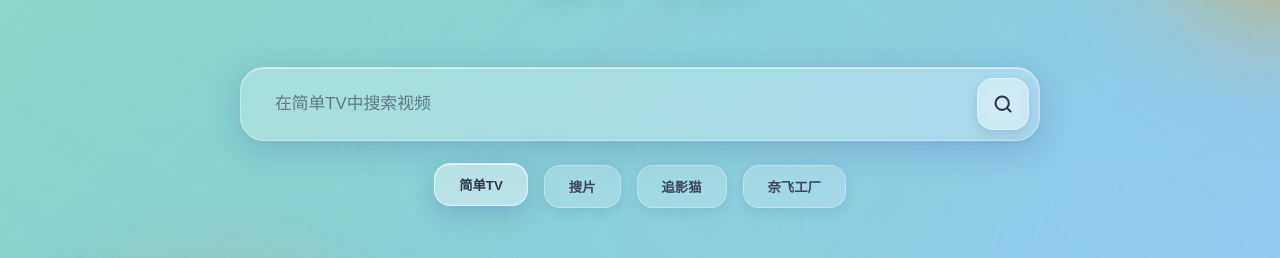
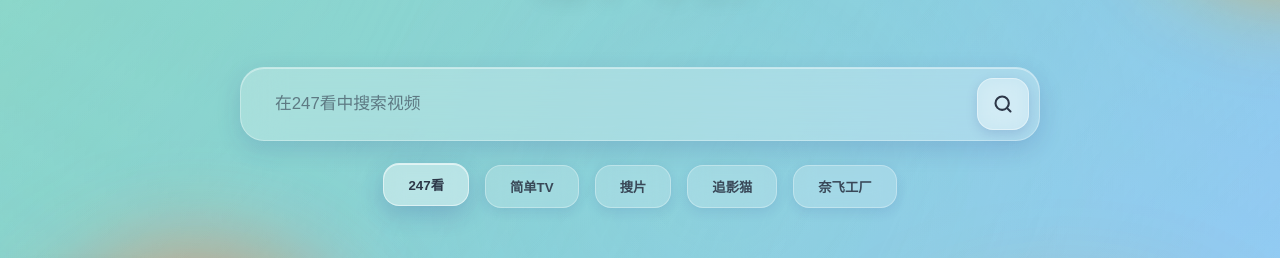
Before and after one commit to qgming/orange, a Vue app: page / in a window 1280 px wide. Shown: the part 205-463 px from the top of the page. Built offline with nearby package versions, Linux system fonts and the light colour scheme; no server answers.

Commit message:
feat(ui): 添加新视频站点并优化 UI 样式和动画
添加了新的视频站点和搜索服务配置，增强了 CSS 变量系统，改进了光球动画效果，添加了进入动画和无障碍性支持。

```diff
--- a/index.html
+++ b/index.html
@@ -5,6 +5,11 @@
     <meta name="viewport" content="width=device-width, initial-scale=1.0" />
     <title>橘子导航 - 免费影视电子书资源导航</title>
     <link rel="shortcut icon" href="/favicon.svg" />
+
+    <!-- Google Fonts - DM Sans & Space Grotesk -->
+    <link rel="preconnect" href="https://fonts.googleapis.com" />
+    <link rel="preconnect" href="https://fonts.gstatic.com" crossorigin />
+    <link href="https://fonts.googleapis.com/css2?family=DM+Sans:wght@400;500;600;700&family=Space+Grotesk:wght@600;700&display=swap" rel="stylesheet" />
     <meta
       name="description"
       content="橘子导航 - 您的一站式资源导航平台。提供免费影视、电子书、在线视频、动漫番剧、AI工具箱等优质资源。支持腾讯视频、爱奇艺、哔哩哔哩等主流平台，让您轻松找到想要的内容。"
--- a/src/assets/base.css
+++ b/src/assets/base.css
@@ -2,6 +2,46 @@
   --vt-c-white: #ffffff;
   --vt-c-black: #181818;
   --vt-c-indigo: #2c3e50;
+
+  /* Typography Scale */
+  --font-size-xs: 0.75rem;    /* 12px */
+  --font-size-sm: 0.875rem;   /* 14px */
+  --font-size-base: 1rem;     /* 16px */
+  --font-size-md: 1.125rem;   /* 18px */
+  --font-size-lg: 1.25rem;    /* 20px */
+  --font-size-xl: 1.5rem;     /* 24px */
+  --font-size-2xl: 2rem;      /* 32px */
+  --font-size-3xl: 2.5rem;    /* 40px */
+  --font-size-4xl: 3.5rem;    /* 56px */
+
+  /* Line Heights */
+  --line-height-tight: 1.2;
+  --line-height-snug: 1.4;
+  --line-height-normal: 1.6;
+  --line-height-relaxed: 1.75;
+
+  /* Font Weights */
+  --font-weight-normal: 400;
+  --font-weight-medium: 500;
+  --font-weight-semibold: 600;
+  --font-weight-bold: 700;
+  --font-weight-extrabold: 800;
+
+  /* Letter Spacing */
+  --letter-spacing-tight: -0.02em;
+  --letter-spacing-normal: 0;
+  --letter-spacing-wide: 0.02em;
+
+  /* Spacing Scale */
+  --space-xs: 0.25rem;   /* 4px */
+  --space-sm: 0.5rem;    /* 8px */
+  --space-md: 0.75rem;   /* 12px */
+  --space-lg: 1rem;      /* 16px */
+  --space-xl: 1.5rem;    /* 24px */
+  --space-2xl: 2rem;     /* 32px */
+  --space-3xl: 3rem;     /* 48px */
+  --space-4xl: 4rem;     /* 64px */
+  --space-5xl: 6rem;     /* 96px */
 
   /* Liquid Glass 设计系统变量 */
   --liquid-glass-bg: rgba(255, 255, 255, 0.08);
@@ -11,6 +51,24 @@
   --liquid-glass-shadow-hover: 0 16px 48px 0 rgba(0, 0, 0, 0.15);
   --liquid-glass-blur: blur(20px);
   --liquid-glass-blur-strong: blur(40px);
+
+  /* Glassmorphism Layers */
+  --glass-subtle: rgba(255, 255, 255, 0.08);
+  --glass-light: rgba(255, 255, 255, 0.15);
+  --glass-medium: rgba(255, 255, 255, 0.25);
+  --glass-strong: rgba(255, 255, 255, 0.35);
+  --glass-intense: rgba(255, 255, 255, 0.45);
+
+  /* Shadow System */
+  --shadow-sm: 0 2px 8px rgba(31, 38, 135, 0.08);
+  --shadow-md: 0 4px 16px rgba(31, 38, 135, 0.12);
+  --shadow-lg: 0 8px 24px rgba(31, 38, 135, 0.15);
+  --shadow-xl: 0 16px 48px rgba(31, 38, 135, 0.2);
+  --shadow-2xl: 0 24px 64px rgba(31, 38, 135, 0.25);
+
+  /* Inset Highlights */
+  --highlight-subtle: inset 0 1px 0 rgba(255, 255, 255, 0.4);
+  --highlight-strong: inset 0 1px 0 rgba(255, 255, 255, 0.6);
 
   /* Liquid Glass 光泽效果 */
   --liquid-shine: linear-gradient(
@@ -39,10 +97,31 @@
       transparent 50%
     );
 
-  /* 主题色 - 柔和色调 */
+  /* 主题色 - 柔和色调 + 暖色调 */
   --color-primary: #8ec5fc;
   --color-secondary: #7dd3c0;
-  --color-accent: #a8e6cf;
+  --color-accent: #ffa07a;       /* Light coral - warmer accent */
+  --color-accent-alt: #ffb88c;   /* Peach */
+
+  /* Orange Orbs - Enhanced Vibrancy */
+  --orb-orange-1: rgba(255, 165, 0, 0.8);
+  --orb-orange-2: rgba(255, 140, 0, 0.7);
+  --orb-coral: rgba(255, 127, 80, 0.75);
+
+  /* Text Colors - Improved Contrast */
+  --text-primary: #2d3748;
+  --text-secondary: #4a5568;
+  --text-tertiary: #718096;
+  --text-on-dark: #ffffff;
+
+  /* Z-Index Layering */
+  --z-background: -1;
+  --z-base: 0;
+  --z-content: 1;
+  --z-elevated: 10;
+  --z-sticky: 50;
+  --z-overlay: 100;
+  --z-modal: 1000;
 }
 
 /* 项目语义颜色变量 */
@@ -61,14 +140,15 @@
 
 body {
   min-height: 100vh;
-  color: var(--color-text);
+  color: var(--text-primary);
   background: var(--gradient-background);
   background-attachment: fixed;
-  line-height: 1.6;
-  font-family: Inter, -apple-system, BlinkMacSystemFont, "Segoe UI", Roboto,
+  line-height: var(--line-height-normal);
+  font-family: 'DM Sans', Inter, -apple-system, BlinkMacSystemFont, "Segoe UI", Roboto,
     Oxygen, Ubuntu, Cantarell, "Fira Sans", "Droid Sans", "Helvetica Neue",
     sans-serif;
-  font-size: 15px;
+  font-size: var(--font-size-base);
+  font-weight: var(--font-weight-normal);
   -webkit-font-smoothing: antialiased;
   -moz-osx-font-smoothing: grayscale;
   position: relative;
@@ -99,7 +179,7 @@
       transparent 50%
     );
   animation: liquidFlow 20s ease-in-out infinite;
-  z-index: -1;
+  z-index: var(--z-background);
 }
 
 @keyframes liquidFlow {
@@ -132,7 +212,7 @@
   bottom: 0;
   background: var(--liquid-shine);
   pointer-events: none;
-  z-index: -1;
+  z-index: var(--z-background);
   opacity: 0.3;
 }
 
@@ -165,3 +245,43 @@
   box-shadow: var(--liquid-glass-shadow-hover);
   transform: translateY(-2px);
 }
+
+/* Enhanced focus indicators for accessibility */
+*:focus-visible {
+  outline: 3px solid rgba(255, 165, 0, 0.6);
+  outline-offset: 3px;
+  border-radius: 8px;
+  transition: outline-offset 0.2s ease;
+}
+
+/* Skip to content link */
+.skip-link {
+  position: absolute;
+  top: -40px;
+  left: 0;
+  background: var(--text-primary);
+  color: var(--text-on-dark);
+  padding: 0.75rem 1.5rem;
+  border-radius: 0 0 8px 0;
+  z-index: var(--z-modal);
+  transition: top 0.3s ease;
+  text-decoration: none;
+  font-weight: var(--font-weight-semibold);
+}
+
+.skip-link:focus {
+  top: 0;
+}
+
+/* Screen reader only class */
+.sr-only {
+  position: absolute;
+  width: 1px;
+  height: 1px;
+  padding: 0;
+  margin: -1px;
+  overflow: hidden;
+  clip: rect(0, 0, 0, 0);
+  white-space: nowrap;
+  border-width: 0;
+}
--- a/src/assets/main.css
+++ b/src/assets/main.css
@@ -17,144 +17,164 @@
   width: 100%;
   height: 100%;
   pointer-events: none;
-  z-index: 0;
+  z-index: var(--z-background);
 }
 
-/* 独立的橘子色光球 */
+/* 独立的橘子色光球 - Enhanced with breathing motion */
 .orange-orb {
   position: fixed;
   border-radius: 50%;
   pointer-events: none;
-  z-index: 0;
+  z-index: var(--z-background);
   filter: blur(60px);
+  transform: translateZ(0);
+  backface-visibility: hidden;
 }
 
 .orange-orb-1 {
   width: 320px;
   height: 320px;
-  background: radial-gradient(circle, rgba(255, 165, 0, 0.75) 0%, rgba(255, 140, 0, 0.45) 50%, transparent 100%);
+  background: radial-gradient(circle, var(--orb-orange-1) 0%, var(--orb-orange-2) 50%, transparent 100%);
   top: 5%;
   left: 5%;
-  animation: physicsOrb1 24s linear infinite;
+  animation: physicsOrb1 28s cubic-bezier(0.45, 0.05, 0.55, 0.95) infinite;
 }
 
 .orange-orb-2 {
   width: 380px;
   height: 380px;
-  background: radial-gradient(circle, rgba(255, 140, 0, 0.7) 0%, rgba(255, 127, 80, 0.4) 50%, transparent 100%);
+  background: radial-gradient(circle, var(--orb-orange-2) 0%, var(--orb-coral) 50%, transparent 100%);
   top: 40%;
   right: 10%;
-  animation: physicsOrb2 28s linear infinite;
+  animation: physicsOrb2 32s cubic-bezier(0.45, 0.05, 0.55, 0.95) infinite;
 }
 
 .orange-orb-3 {
   width: 300px;
   height: 300px;
-  background: radial-gradient(circle, rgba(255, 127, 80, 0.75) 0%, rgba(255, 165, 0, 0.45) 50%, transparent 100%);
+  background: radial-gradient(circle, var(--orb-coral) 0%, var(--orb-orange-1) 50%, transparent 100%);
   bottom: 10%;
   left: 35%;
-  animation: physicsOrb3 26s linear infinite;
+  animation: physicsOrb3 30s cubic-bezier(0.45, 0.05, 0.55, 0.95) infinite;
 }
 
-/* 光球1 - 对角线反弹运动 */
+/* 光球1 - Enhanced with breathing motion and brightness */
 @keyframes physicsOrb1 {
-  0% {
+  0%, 100% {
     transform: translate(0, 0) scale(1);
+    filter: blur(60px) brightness(1);
   }
   12.5% {
-    transform: translate(70vw, 30vh) scale(1.08);
+    transform: translate(70vw, 30vh) scale(1.15);
+    filter: blur(70px) brightness(1.1);
   }
   25% {
     transform: translate(65vw, 70vh) scale(1.05);
+    filter: blur(65px) brightness(1.05);
   }
   37.5% {
-    transform: translate(10vw, 75vh) scale(0.95);
+    transform: translate(10vw, 75vh) scale(0.9);
+    filter: blur(50px) brightness(0.95);
   }
   50% {
     transform: translate(-5vw, 40vh) scale(1.02);
+    filter: blur(60px) brightness(1);
   }
   62.5% {
-    transform: translate(40vw, 5vh) scale(1.1);
+    transform: translate(40vw, 5vh) scale(1.18);
+    filter: blur(75px) brightness(1.12);
   }
   75% {
     transform: translate(75vw, 10vh) scale(0.98);
+    filter: blur(58px) brightness(0.98);
   }
   87.5% {
-    transform: translate(80vw, 65vh) scale(1.05);
-  }
-  100% {
-    transform: translate(0, 0) scale(1);
+    transform: translate(80vw, 65vh) scale(1.08);
+    filter: blur(68px) brightness(1.06);
   }
 }
 
-/* 光球2 - 复杂路径反弹 */
+/* 光球2 - Enhanced complex path with breathing */
 @keyframes physicsOrb2 {
-  0% {
+  0%, 100% {
     transform: translate(0, 0) scale(1);
+    filter: blur(60px) brightness(1);
   }
   10% {
-    transform: translate(-45vw, -25vh) scale(1.06);
+    transform: translate(-45vw, -25vh) scale(1.12);
+    filter: blur(70px) brightness(1.08);
   }
   20% {
-    transform: translate(-60vw, 15vh) scale(0.94);
+    transform: translate(-60vw, 15vh) scale(0.92);
+    filter: blur(52px) brightness(0.96);
   }
   30% {
-    transform: translate(-50vw, 45vh) scale(1.08);
+    transform: translate(-50vw, 45vh) scale(1.16);
+    filter: blur(72px) brightness(1.1);
   }
   40% {
     transform: translate(-15vw, 50vh) scale(1.02);
+    filter: blur(62px) brightness(1.02);
   }
   50% {
-    transform: translate(20vw, 35vh) scale(0.96);
+    transform: translate(20vw, 35vh) scale(0.94);
+    filter: blur(56px) brightness(0.98);
   }
   60% {
-    transform: translate(15vw, -20vh) scale(1.1);
+    transform: translate(15vw, -20vh) scale(1.14);
+    filter: blur(71px) brightness(1.09);
   }
   70% {
     transform: translate(-30vw, -35vh) scale(1.04);
+    filter: blur(64px) brightness(1.04);
   }
   80% {
-    transform: translate(-55vw, -15vh) scale(0.98);
+    transform: translate(-55vw, -15vh) scale(0.96);
+    filter: blur(58px) brightness(0.99);
   }
   90% {
-    transform: translate(-40vw, 25vh) scale(1.05);
-  }
-  100% {
-    transform: translate(0, 0) scale(1);
+    transform: translate(-40vw, 25vh) scale(1.06);
+    filter: blur(66px) brightness(1.05);
   }
 }
 
-/* 光球3 - 弹跳式运动 */
+/* 光球3 - Enhanced bouncing motion with breathing */
 @keyframes physicsOrb3 {
-  0% {
+  0%, 100% {
     transform: translate(0, 0) scale(1);
+    filter: blur(60px) brightness(1);
   }
   11% {
-    transform: translate(35vw, -55vh) scale(1.07);
+    transform: translate(35vw, -55vh) scale(1.13);
+    filter: blur(69px) brightness(1.08);
   }
   22% {
-    transform: translate(55vw, -65vh) scale(0.95);
+    transform: translate(55vw, -65vh) scale(0.93);
+    filter: blur(54px) brightness(0.97);
   }
   33% {
-    transform: translate(50vw, -30vh) scale(1.1);
+    transform: translate(50vw, -30vh) scale(1.17);
+    filter: blur(73px) brightness(1.11);
   }
   44% {
     transform: translate(15vw, -40vh) scale(1.03);
+    filter: blur(63px) brightness(1.03);
   }
   55% {
-    transform: translate(-20vw, -60vh) scale(0.92);
+    transform: translate(-20vw, -60vh) scale(0.90);
+    filter: blur(50px) brightness(0.95);
   }
   66% {
-    transform: translate(-30vw, -25vh) scale(1.08);
+    transform: translate(-30vw, -25vh) scale(1.14);
+    filter: blur(71px) brightness(1.09);
   }
   77% {
     transform: translate(5vw, -15vh) scale(1.02);
+    filter: blur(62px) brightness(1.02);
   }
   88% {
-    transform: translate(25vw, -45vh) scale(0.97);
-  }
-  100% {
-    transform: translate(0, 0) scale(1);
+    transform: translate(25vw, -45vh) scale(0.96);
+    filter: blur(58px) brightness(0.99);
   }
 }
 
@@ -257,21 +277,45 @@
   }
 }
 
-/* 增强焦点可见性 */
-*:focus-visible {
-  outline: 3px solid rgba(255, 255, 255, 0.5);
-  outline-offset: 2px;
-  border-radius: 8px;
-}
-
 /* 禁用元素样式 */
 button:disabled,
 input:disabled {
   opacity: 0.5;
   cursor: not-allowed;
+  filter: grayscale(0.3);
 }
 
 /* 平滑过渡 */
 * {
   transition-timing-function: cubic-bezier(0.4, 0, 0.2, 1);
 }
+
+/* Prefers-reduced-motion support for accessibility */
+@media (prefers-reduced-motion: reduce) {
+  *,
+  *::before,
+  *::after {
+    animation-duration: 0.01ms !important;
+    animation-iteration-count: 1 !important;
+    transition-duration: 0.01ms !important;
+    scroll-behavior: auto !important;
+  }
+
+  .orange-orb {
+    animation: none;
+    opacity: 0.5;
+  }
+
+  .site-card:hover,
+  .ranking-card:hover,
+  .tab-btn:hover {
+    transform: none;
+  }
+}
+
+/* Performance optimizations */
+.orange-orb,
+.site-card,
+.ranking-card {
+  will-change: transform;
+}
--- a/src/components/RealtimeRanking.vue
+++ b/src/components/RealtimeRanking.vue
@@ -148,7 +148,9 @@
       <!-- 网剧榜单 -->
       <div v-show="activeTab === 'web'" class="ranking-list" :class="{ collapsed: !isExpanded }">
         <div v-for="(item, index) in webRanking.slice(0, 28)" :key="item.series_id" class="ranking-card"
-          :class="{ hidden: !isExpanded && index >= 4 }" @click="handleCardClick(item.series_name)">
+          :class="{ hidden: !isExpanded && index >= 4 }"
+          :style="{ '--rank-index': index }"
+          @click="handleCardClick(item.series_name)">
           <div :class="['rank-badge', getRankingClass(index + 1)]">
             {{ index + 1 }}
           </div>
@@ -165,7 +167,9 @@
       <!-- 电视榜单 -->
       <div v-show="activeTab === 'tv'" class="ranking-list" :class="{ collapsed: !isExpanded }">
         <div v-for="(item, index) in tvRanking.slice(0, 28)" :key="index" class="ranking-card"
-          :class="{ hidden: !isExpanded && index >= 4 }" @click="handleCardClick(item.programme_name)">
+          :class="{ hidden: !isExpanded && index >= 4 }"
+          :style="{ '--rank-index': index }"
+          @click="handleCardClick(item.programme_name)">
           <div :class="['rank-badge', getRankingClass(index + 1)]">
             {{ index + 1 }}
           </div>
@@ -328,14 +332,26 @@
   gap: 1.2rem;
   padding: 1.2rem 1.5rem;
   border-radius: 20px;
-  background: rgba(255, 255, 255, 0.2);
+  background: var(--glass-light);
   backdrop-filter: blur(12px);
   -webkit-backdrop-filter: blur(12px);
   border: 1px solid rgba(255, 255, 255, 0.3);
-  transition: all 0.3s cubic-bezier(0.4, 0, 0.2, 1);
-  box-shadow: 0 8px 24px rgba(31, 38, 135, 0.12),
-    inset 0 1px 0 rgba(255, 255, 255, 0.4);
+  transition: all 0.4s cubic-bezier(0.34, 1.56, 0.64, 1);
+  box-shadow: var(--shadow-lg), var(--highlight-subtle);
   cursor: pointer;
+  animation: rankingEnter 0.6s cubic-bezier(0.22, 1, 0.36, 1) backwards;
+  animation-delay: calc(var(--rank-index) * 0.05s);
+}
+
+@keyframes rankingEnter {
+  0% {
+    opacity: 0;
+    transform: translateX(-20px);
+  }
+  100% {
+    opacity: 1;
+    transform: translateX(0);
+  }
 }
 
 .ranking-card.hidden {
@@ -343,10 +359,11 @@
 }
 
 .ranking-card:hover {
-  transform: translateY(-6px) scale(1.02);
-  background: rgba(255, 255, 255, 0.3);
-  box-shadow: 0 16px 40px rgba(31, 38, 135, 0.2),
-    inset 0 1px 0 rgba(255, 255, 255, 0.5);
+  transform: translateY(-8px) scale(1.02) rotate(0.5deg);
+  background: var(--glass-medium);
+  box-shadow: var(--shadow-xl),
+    0 8px 16px rgba(31, 38, 135, 0.15),
+    var(--highlight-strong);
   border-color: rgba(255, 255, 255, 0.4);
 }
 
--- a/src/components/SearchBox.vue
+++ b/src/components/SearchBox.vue
@@ -76,16 +76,17 @@
 
 .title {
   color: #ffffff;
-  font-size: 3.5rem;
-  font-weight: 800;
-  letter-spacing: -0.02em;
-  margin-bottom: 3rem;
+  font-size: var(--font-size-4xl);
+  font-weight: var(--font-weight-bold);
+  letter-spacing: var(--letter-spacing-tight);
+  margin-bottom: var(--space-3xl);
   position: relative;
   text-shadow: 0 4px 20px rgba(0, 0, 0, 0.1);
   background: linear-gradient(135deg, #ffffff 0%, rgba(255, 255, 255, 0.8) 100%);
   -webkit-background-clip: text;
   background-clip: text;
   -webkit-text-fill-color: transparent;
+  font-family: 'Space Grotesk', 'DM Sans', sans-serif;
 }
 
 .search-box-container {
@@ -98,22 +99,22 @@
   max-width: 800px;
   margin: 0 auto;
   border-radius: 24px;
-  background: rgba(255, 255, 255, 0.25);
-  backdrop-filter: blur(20px);
-  -webkit-backdrop-filter: blur(20px);
+  background: var(--glass-medium);
+  backdrop-filter: var(--liquid-glass-blur);
+  -webkit-backdrop-filter: var(--liquid-glass-blur);
   border: 1px solid rgba(255, 255, 255, 0.3);
-  box-shadow: 0 8px 32px rgba(31, 38, 135, 0.2),
-    inset 0 1px 0 rgba(255, 255, 255, 0.5);
-  transition: all 0.3s cubic-bezier(0.4, 0, 0.2, 1);
+  box-shadow: var(--shadow-lg), var(--highlight-subtle);
+  transition: all 0.4s cubic-bezier(0.34, 1.56, 0.64, 1);
   padding: 10px;
   position: relative;
 }
 
 .search-box:hover {
-  transform: translateY(-4px);
-  background: rgba(255, 255, 255, 0.35);
-  box-shadow: 0 16px 48px rgba(31, 38, 135, 0.3),
-    inset 0 1px 0 rgba(255, 255, 255, 0.6);
+  transform: translateY(-6px);
+  background: var(--glass-strong);
+  box-shadow: var(--shadow-xl),
+    0 0 40px rgba(142, 197, 252, 0.2),
+    var(--highlight-strong);
   border-color: rgba(255, 255, 255, 0.4);
 }
 
--- a/src/components/VideoNav.vue
+++ b/src/components/VideoNav.vue
@@ -250,7 +250,8 @@
     <div v-for="(sites, category) in filteredSites" :key="category" class="category">
       <h2 v-if="showCategoryTitles">{{ category }}</h2>
       <div class="site-list">
-        <a v-for="site in sites" :key="site.name" :href="site.url" @click="handleLinkClick($event, site.url)"
+        <a v-for="(site, index) in sites" :key="site.name" :href="site.url" @click="handleLinkClick($event, site.url)"
+          :style="{ '--card-index': index }"
           class="site-card">
           <div class="card-header">
             <div class="site-icon-wrapper">
@@ -412,22 +413,35 @@
 .site-card {
   padding: 1.5rem;
   border-radius: 20px;
-  background: rgba(255, 255, 255, 0.2);
+  background: var(--glass-light);
   backdrop-filter: blur(12px);
   -webkit-backdrop-filter: blur(12px);
   border: 1px solid rgba(255, 255, 255, 0.3);
-  transition: all 0.3s cubic-bezier(0.4, 0, 0.2, 1);
-  box-shadow: 0 8px 24px rgba(31, 38, 135, 0.12),
-    inset 0 1px 0 rgba(255, 255, 255, 0.4);
+  transition: all 0.4s cubic-bezier(0.34, 1.56, 0.64, 1);
+  box-shadow: var(--shadow-lg), var(--highlight-subtle);
   text-decoration: none;
   display: block;
+  animation: cardEnter 0.5s cubic-bezier(0.34, 1.56, 0.64, 1) backwards;
+  animation-delay: calc(var(--card-index) * 0.03s);
+}
+
+@keyframes cardEnter {
+  0% {
+    opacity: 0;
+    transform: translateY(30px) scale(0.95);
+  }
+  100% {
+    opacity: 1;
+    transform: translateY(0) scale(1);
+  }
 }
 
 .site-card:hover {
-  transform: translateY(-8px) scale(1.03);
-  background: rgba(255, 255, 255, 0.3);
-  box-shadow: 0 20px 48px rgba(31, 38, 135, 0.2),
-    inset 0 1px 0 rgba(255, 255, 255, 0.5);
+  transform: translateY(-12px) scale(1.04) rotate(1deg);
+  background: var(--glass-medium);
+  box-shadow: var(--shadow-2xl),
+    0 8px 16px rgba(31, 38, 135, 0.15),
+    var(--highlight-strong);
   border-color: rgba(255, 255, 255, 0.4);
 }
 
@@ -460,14 +474,14 @@
   -webkit-backdrop-filter: blur(8px);
   border: 2px solid rgba(255, 255, 255, 0.4);
   padding: 10px;
-  transition: all 0.3s cubic-bezier(0.4, 0, 0.2, 1);
+  transition: all 0.5s cubic-bezier(0.68, -0.55, 0.265, 1.55);
   box-shadow: 0 4px 12px rgba(31, 38, 135, 0.1);
   color: transparent;
   font-size: 0;
 }
 
 .site-card:hover .site-icon {
-  transform: scale(1.15) rotate(8deg);
+  transform: scale(1.2) rotate(12deg);
   border-color: rgba(255, 255, 255, 0.6);
   box-shadow: 0 8px 20px rgba(31, 38, 135, 0.2);
   background: rgba(255, 255, 255, 0.4);
--- a/src/data/videoSites.js
+++ b/src/data/videoSites.js
@@ -1,5 +1,10 @@
 export const videoSites = {
   影视: [
+    {
+      name: "247看",
+      url: "https://247kan.com/",
+      isRecommended: true,
+    },
     {
       name: "3Q影视",
       url: "https://qqqys.com/",
@@ -154,6 +159,10 @@
       name: "好好看",
       url: "https://www.hhkan0.com/",
     },
+    {
+      name: "金牌影院",
+      url: "https://www.x8kb9k8.com/",
+    },
   ],
   二次元: [
     {
--- a/src/utils/searchService.js
+++ b/src/utils/searchService.js
@@ -1,5 +1,6 @@
 // 搜索站点配置
 export const searchSites = [
+  { name: "247看", url: "https://247kan.com/search?q=" },
   { name: "简单TV", url: "https://jiandantv.com/?key=" },
   { name: "搜片", url: "https://soupian.plus/frame?movie=" },
   {
```
Also changed, not shown: .claude/settings.local.json.
